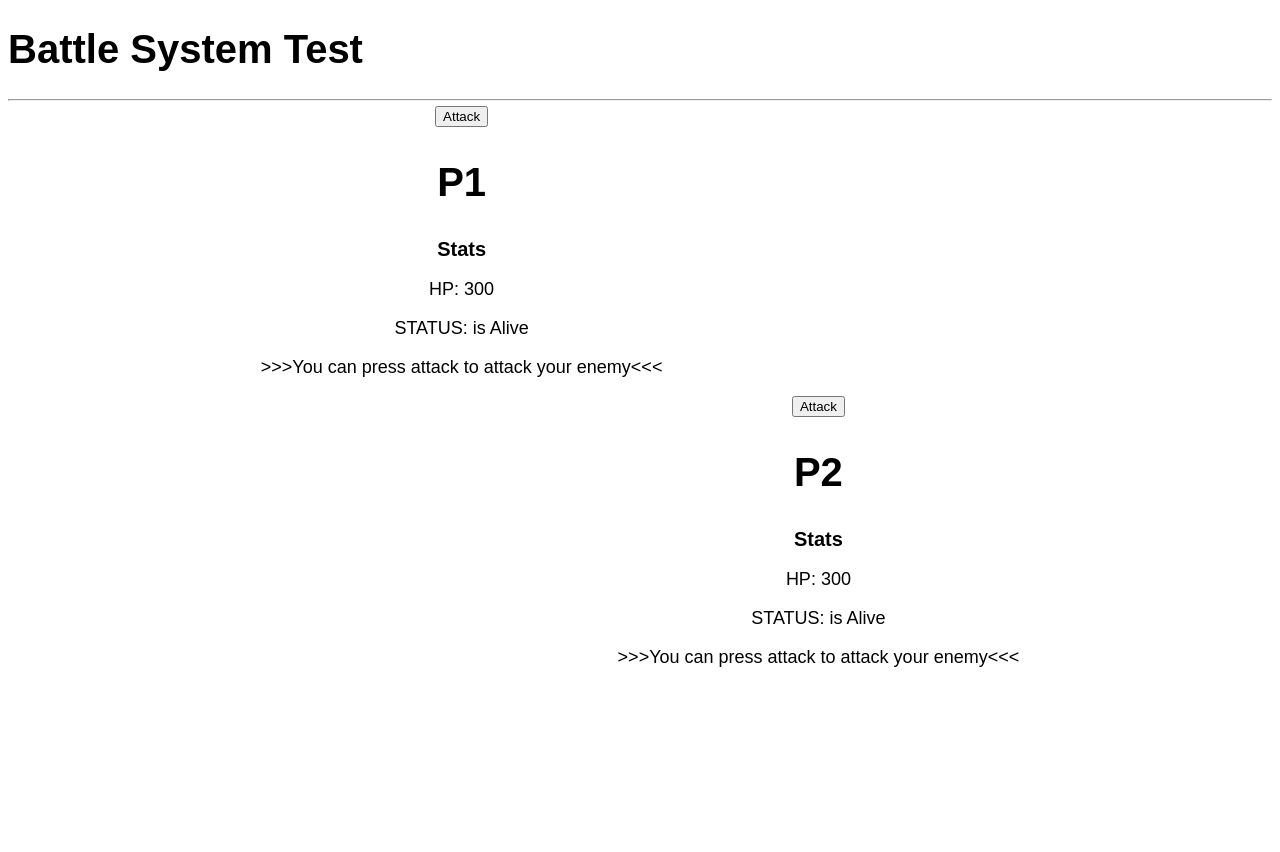
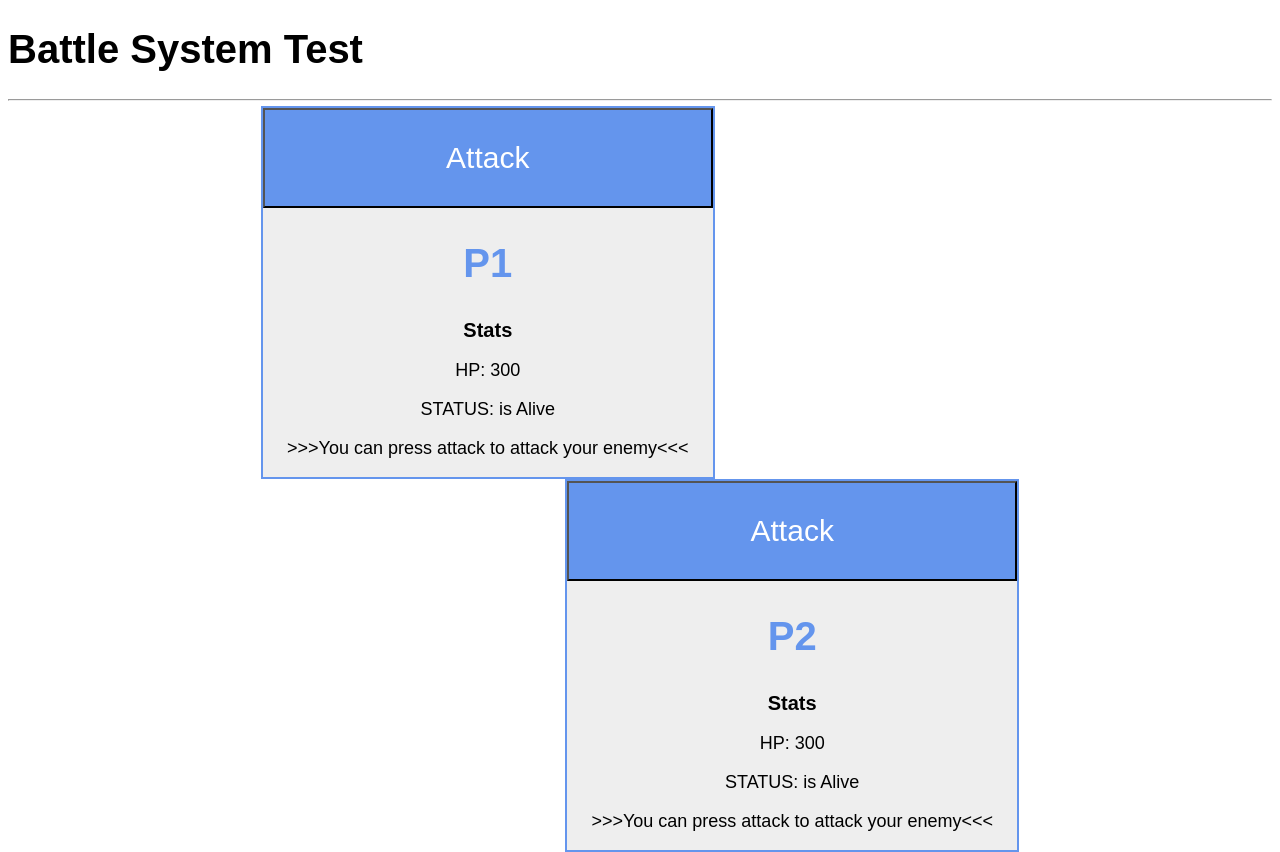
Before and after one commit to bloominstituteoftechnology/JavaScript-IV, a plain HTML site: page assignments/post_stretch_stuff/tests.html in a window 1280 px wide. Before the commit the page ends 800 px from the top, so only its background shows below. Drawn offline with Linux system fonts and the light colour scheme.

Commit message:
added a bit of colour to the UI

```diff
--- a/assignments/post_stretch_stuff/styles.css
+++ b/assignments/post_stretch_stuff/styles.css
@@ -20,9 +20,23 @@ section.player1 {
     text-align: center;
     margin-left: 20%;
 }
+section {
+    background-color: #eee;
+    border: 2px solid cornflowerblue;
+}
+section h1 {
+    color: cornflowerblue;
+}
 
 section.player2 {
     float: right;
     text-align: center;
     margin-right: 20%;
 }
+button {
+    background-color: cornflowerblue;
+    color: #fff;
+    font-size: 3rem;
+    width: 450px;
+    height: 100px;
+}
```
